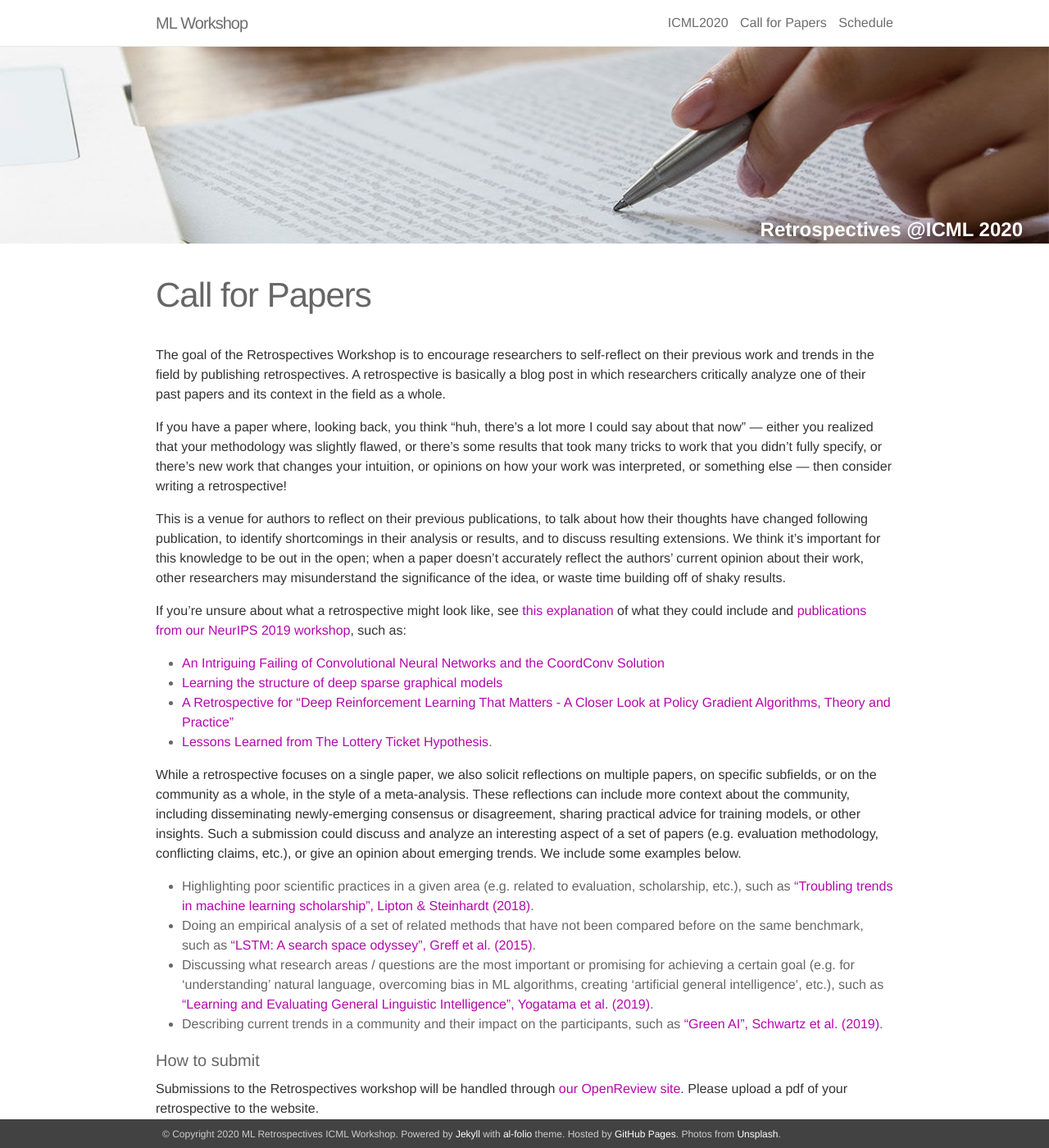
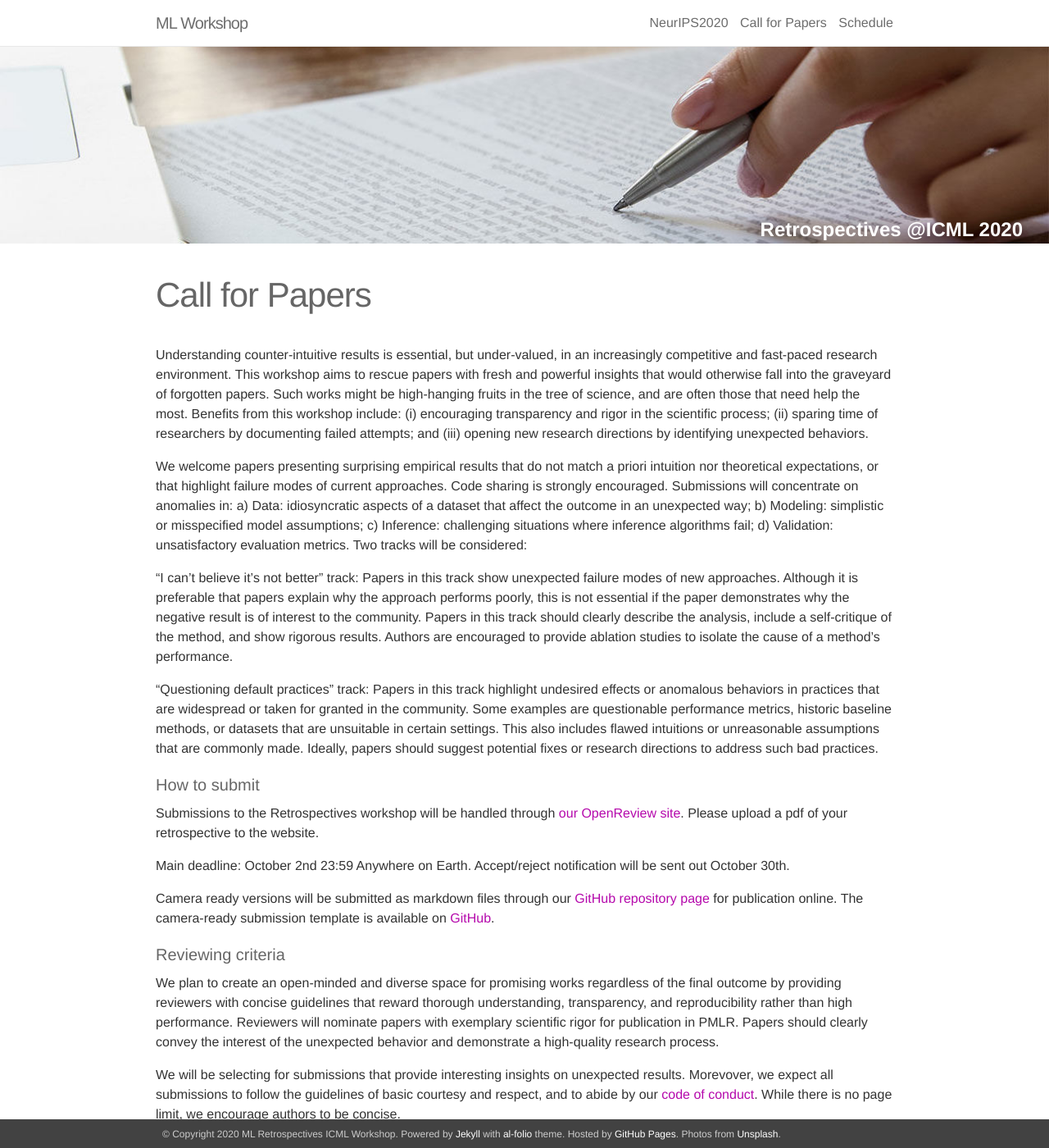
Before and after one commit to ml-retrospectives/icml2020, a Jekyll site: the page built from _pages/01_call.md, in a window 1280 px wide and 1400 px high. Shown: the whole window at 82% size. Built offline with Jekyll 4.4.1, drawn with Linux system fonts in a browser that asks for light colours; nearby versions of some CDN libraries; some of the changed text lies outside the part shown.

Commit message:
first edits webpage

```diff
--- a/_pages/01_call.md
+++ b/_pages/01_call.md
@@ -4,47 +4,35 @@ permalink: /cfp/
 title: Call for Papers
 ---
 
-The goal of the Retrospectives Workshop is to encourage researchers to self-reflect on their previous work and trends in the field by publishing retrospectives. A retrospective is basically a blog post in which researchers critically analyze one of their past papers and its context in the field as a whole.
+Understanding counter-intuitive results is essential, but under-valued, in an increasingly competitive and fast-paced research environment. This workshop aims to rescue papers with fresh and powerful insights that would otherwise fall into the graveyard of forgotten papers. Such works might be high-hanging fruits in the tree of science, and are often those that need help the most. Benefits from this workshop include: (i) encouraging transparency and rigor in the scientific process; (ii) sparing time of researchers by documenting failed attempts; and (iii) opening new research directions by identifying unexpected behaviors.
 
-If you have a paper where, looking back, you think “huh, there’s a lot more I could say about that now” — either you realized that your methodology was slightly flawed, or there’s some results that took many tricks to work that you didn’t fully specify, or there’s new work that changes your intuition, or opinions on how your work was interpreted, or something else — then consider writing a retrospective!
+We welcome papers presenting surprising empirical results that do not match a priori intuition nor theoretical expectations, or that highlight failure modes of current approaches. Code sharing is strongly encouraged. Submissions will concentrate on anomalies in: a) Data: idiosyncratic aspects of a dataset that affect the outcome in an unexpected way; b) Modeling: simplistic or misspecified model assumptions; c) Inference: challenging situations where inference algorithms fail; d) Validation: unsatisfactory evaluation metrics. Two tracks will be considered:
 
-This is a venue for authors to reflect on their previous publications, to talk about how their thoughts have changed following publication, to identify shortcomings in their analysis or results, and to discuss resulting extensions. We think it’s important for this knowledge to be out in the open; when a paper doesn’t accurately reflect the authors’ current opinion about their work, other researchers may misunderstand the significance of the idea, or waste time building off of shaky results.
+“I can’t believe it’s not better” track: Papers in this track show unexpected failure modes of new approaches. Although it is preferable that papers explain why the approach performs poorly, this is not essential if the paper demonstrates why the negative result is of interest to the community. Papers in this track should clearly describe the analysis, include a self-critique of the method, and show rigorous results. Authors are encouraged to provide ablation studies to isolate the cause of a method’s performance.
 
-If you’re unsure about what a retrospective might look like, see [this explanation](https://ml-retrospectives.github.io/how/) of what they could include and [publications from our NeurIPS 2019 workshop](https://ml-retrospectives.github.io/neurips2019/accepted_retrospectives/index.html), such as:
-
-- [An Intriguing Failing of Convolutional Neural Networks and the CoordConv Solution](https://ml-retrospectives.github.io/neurips2019/accepted_retrospectives/2019/coordconv/)
-- [Learning the structure of deep sparse graphical models](https://ml-retrospectives.github.io/neurips2019/accepted_retrospectives/2019/deep-sparse/)
-- [A Retrospective for "Deep Reinforcement Learning That Matters - A Closer Look at Policy Gradient Algorithms, Theory and Practice"](https://ml-retrospectives.github.io/neurips2019/accepted_retrospectives/2019/deeprl-that-matters/)
-- [Lessons Learned from The Lottery Ticket Hypothesis](https://ml-retrospectives.github.io/neurips2019/accepted_retrospectives/2019/lottery-ticket/).
-
-
-While a retrospective focuses on a single paper, we also solicit reflections on multiple papers, on specific subfields, or on the community as a whole, in the style of a meta-analysis. These reflections can include more context about the community, including disseminating newly-emerging consensus or disagreement, sharing practical advice for training models, or other insights. Such a submission could discuss and analyze an interesting aspect of a set of papers (e.g. evaluation methodology, conflicting claims, etc.), or give an opinion about emerging trends. We include some examples below.
-
-- Highlighting poor scientific practices in a given area (e.g. related to evaluation, scholarship, etc.), such as [“Troubling trends in machine learning scholarship”, Lipton & Steinhardt (2018)](https://queue.acm.org/detail.cfm?id=3328534).
-- Doing an empirical analysis of a set of related methods that have not been compared before on the same benchmark, such as [“LSTM: A search space odyssey”, Greff et al. (2015)](https://arxiv.org/abs/1503.04069).
-- Discussing what research areas / questions are the most important or promising for achieving a certain goal (e.g. for ‘understanding’ natural language, overcoming bias in ML algorithms, creating ‘artificial general intelligence’, etc.), such as [“Learning and Evaluating General Linguistic Intelligence”, Yogatama et al. (2019)](https://arxiv.org/abs/1901.11373).
-- Describing current trends in a community and their impact on the participants, such as [“Green AI”, Schwartz et al. (2019)](https://arxiv.org/abs/1907.10597).
-
+“Questioning default practices” track: Papers in this track highlight undesired effects or anomalous behaviors in practices that are widespread or taken for granted in the community. Some examples are questionable performance metrics, historic baseline methods, or datasets that are unsuitable in certain settings. This also includes flawed intuitions or unreasonable assumptions that are commonly made. Ideally, papers should suggest potential fixes or research directions to address such bad practices.
 
 #### How to submit
 
 Submissions to the Retrospectives workshop will be handled through [our OpenReview site](https://openreview.net/group?id=ICML.cc/2020/Workshop/ML_Retrospectives). Please upload a pdf of your retrospective to the website.
 
-**Main deadline: May 17 23:59 Anywhere on Earth. Accept/reject notification will be sent out June 1st.**
+**Main deadline: October 2nd 23:59 Anywhere on Earth. Accept/reject notification will be sent out October 30th.**
 
-**Late-breaking deadline: June 21 23:59 Anywhere on Earth. Accept/reject notification will be sent out July 1st.**
+<!--**Late-breaking deadline: June 21 23:59 Anywhere on Earth. Accept/reject notification will be sent out July 1st.**-->
 
 Camera ready versions will be submitted as markdown files through our [GitHub repository page](https://github.com/ml-retrospectives/icml2020) for publication online.  The camera-ready submission template is available on [GitHub](https://raw.githubusercontent.com/ml-retrospectives/ml-retrospectives.github.io/master/.github/ISSUE_TEMPLATE/submit-retrospective.md).
 
 #### Reviewing criteria
 
-We will be selecting for submissions that provide interesting insights, admissions, or new perspectives on old work. Morevover, we expect all submissions to follow the guidelines of basic courtesy and respect, and to abide by our [code of conduct](https://ml-retrospectives.github.io/coc). While there is no page limit, we encourage authors to be concise.
+We plan to create an open-minded and diverse space for promising works regardless of the final outcome by providing reviewers with concise guidelines that reward thorough understanding, transparency, and reproducibility rather than high performance. Reviewers will nominate papers with exemplary scientific rigor for publication in PMLR. Papers should clearly convey the interest of the unexpected behavior and demonstrate a high-quality research process.
+
+We will be selecting for submissions that provide interesting insights on unexpected results. Morevover, we expect all submissions to follow the guidelines of basic courtesy and respect, and to abide by our [code of conduct](https://i-cant-believe-its-not-better.github.io/neurips2020/coc). While there is no page limit, we encourage authors to be concise.
 
 Submissions will be evaluated on the following criteria:
 
-- Adherence to our [code of conduct](https://ml-retrospectives.github.io/coc)
+- Adherence to our [code of conduct](https://i-cant-believe-its-not-better.github.io/neurips2020/coc)
 - Clarity of writing
+- Rigor and transparency in the scientific process
 - Vulnerability and honesty in discussion, particularly if the submission is by the original author
 - Quality of discussion of limitations
 - Significance of new insights
-- Presentation of new results or figures
```
Also changed, not shown: _pages/00_home.md (+26 -27 lines), _pages/02_schedule.md (+13 -4 lines).
